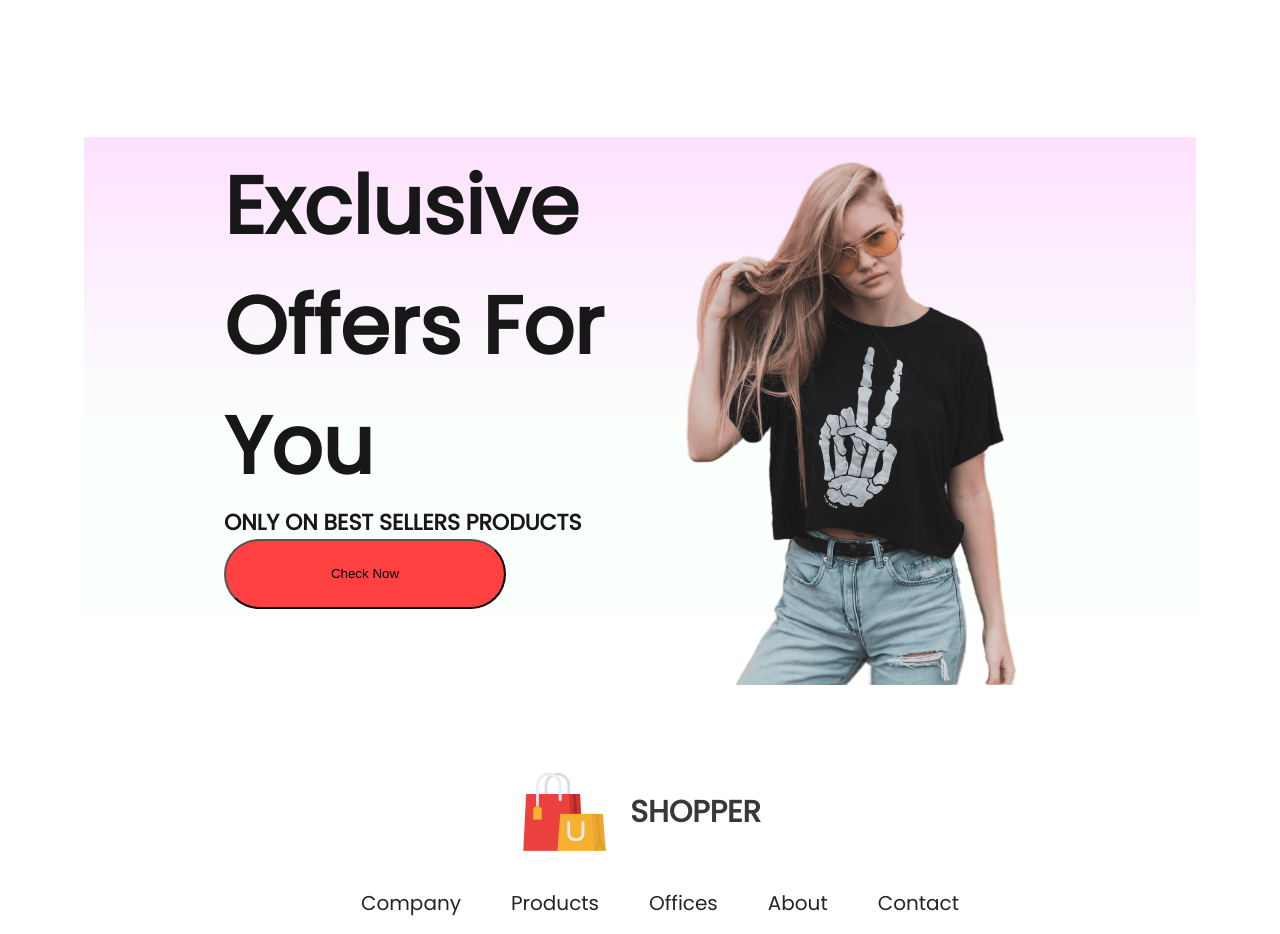
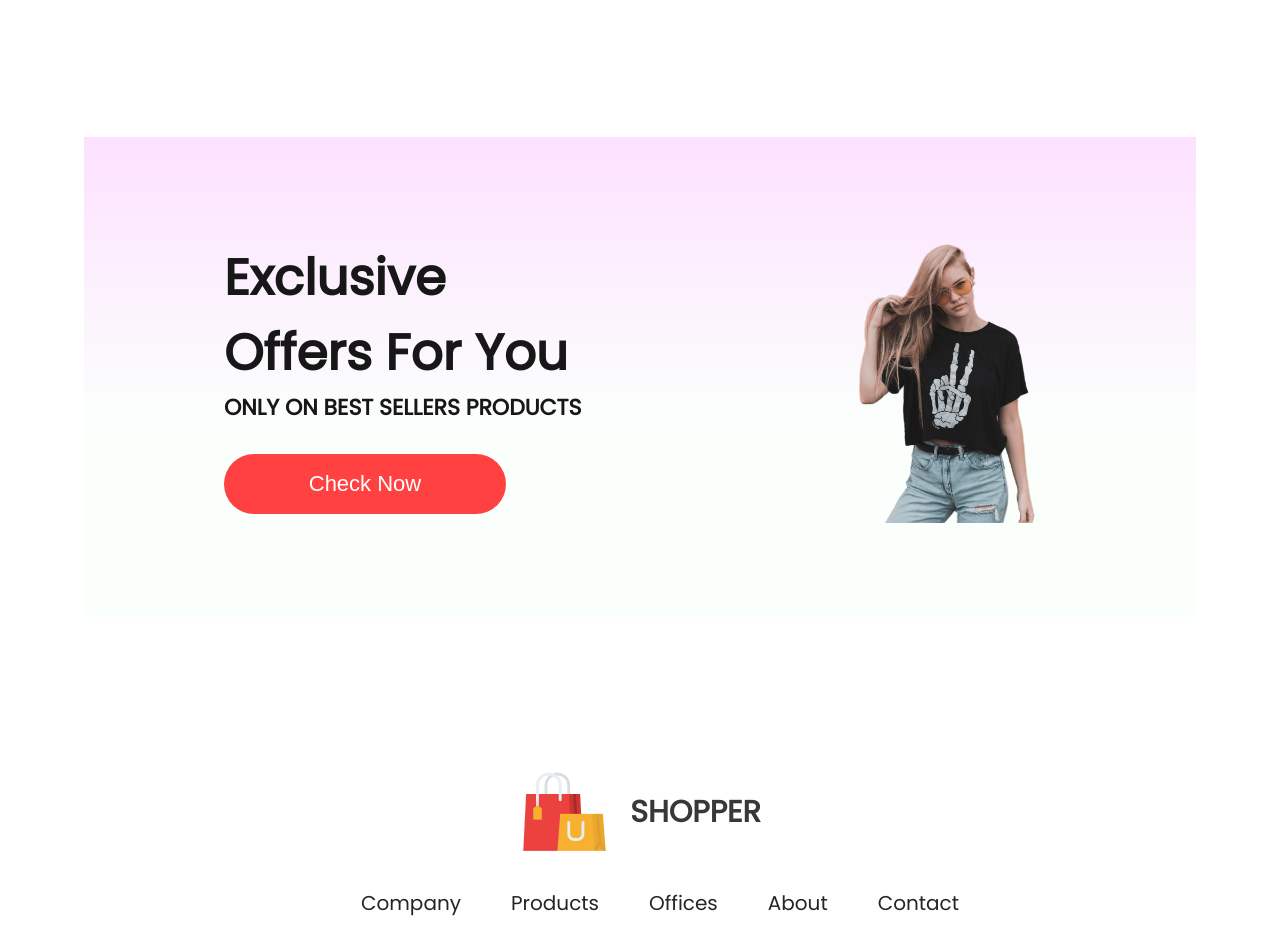
Before and after one commit to EucTech/shopper, a React (Create React App) app in the folder frontend/: page / in a window 1280 px wide. Shown: the part 1520-2454 px from the top of the page. Built offline with nearby package versions, Linux system fonts and the light colour scheme.

Commit message:
styled offers

```diff
--- a/frontend/src/Components/Offers/Offers.css
+++ b/frontend/src/Components/Offers/Offers.css
@@ -17,7 +17,7 @@
 
 .offers-left h1 {
     color: #171717;
-    font-size: 80px;
+    font-size: 50px;
     font-weight: 600;
 }
 
@@ -29,7 +29,24 @@
 
 .offers-left button {
     width: 282px;
-    height: 70px;
+    height: 60px;
     border-radius: 35px;
     background: #ff4141;
+    border: none;
+    color: white;
+    font-size: 22px;
+    font-weight: 500;
+    margin-top: 30px;
+    cursor: pointer;
 }
+
+.offers-right {
+    flex: 1;
+    display: flex;
+    align-items: center;
+    justify-content: flex-end;
+}
+
+.offers-right img {
+    width: 200px;
+}
```
